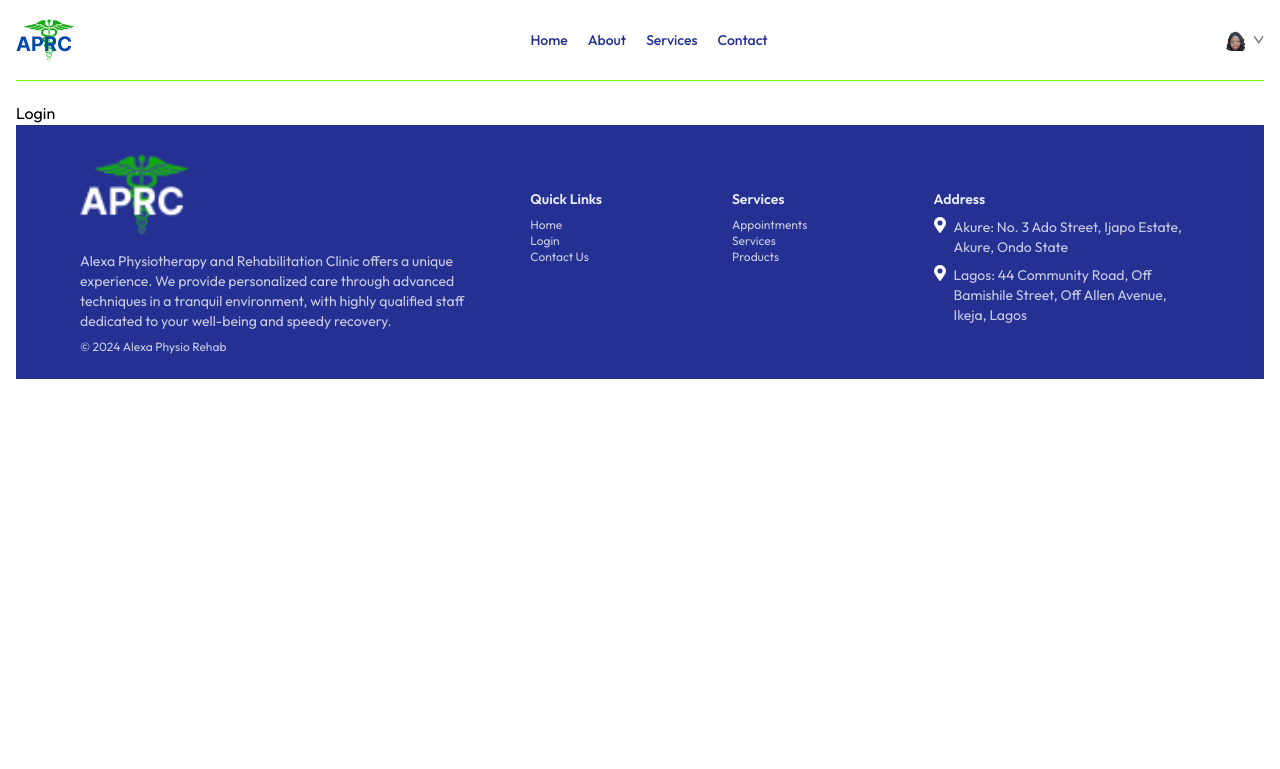
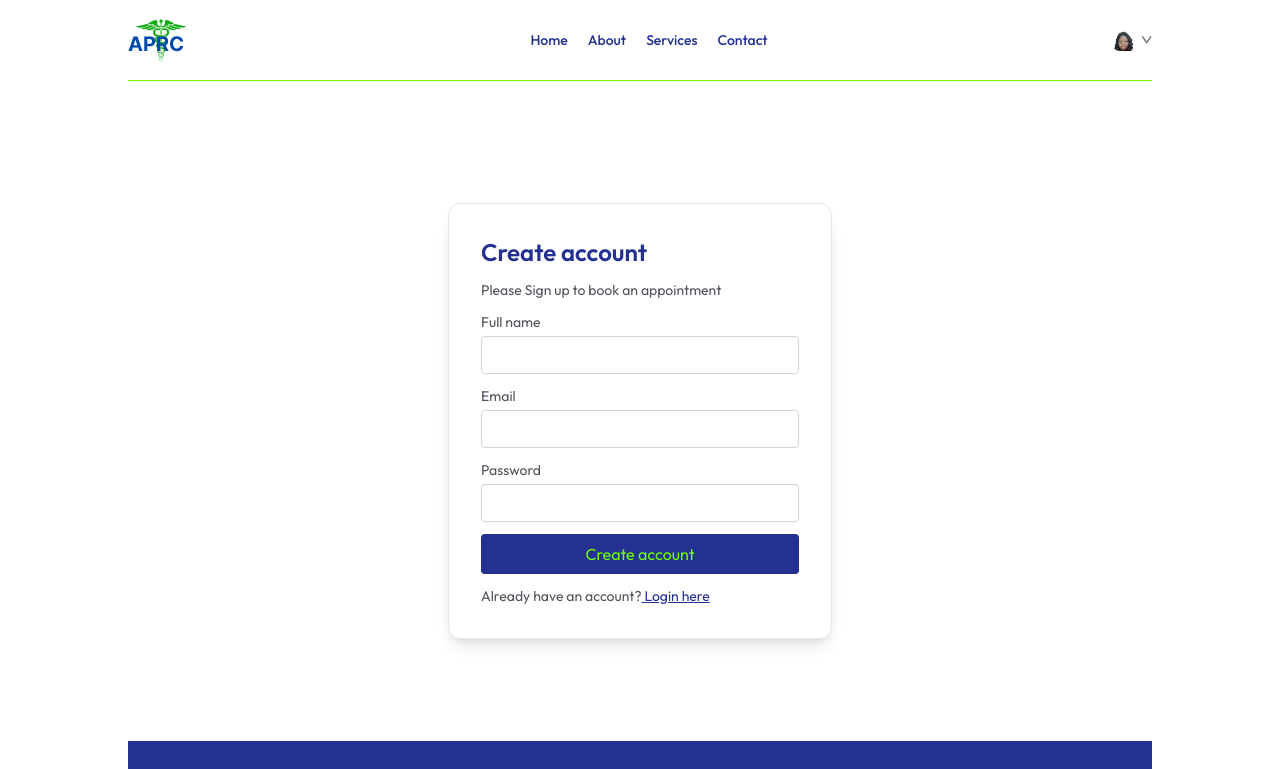
Before and after one commit to amooesther/alexa_physio_rehab, a React (Vite) app: page /login in a window 1280 px wide. Shown: the top 769 px of the page. Built offline with nearby package versions, Linux system fonts and the light colour scheme.

Commit message:
login page design and appointment list logic updated

```diff
--- a/src/App.jsx
+++ b/src/App.jsx
@@ -1,33 +1,36 @@
-import React from 'react'
-import {Route, Routes} from 'react-router-dom'
-import Home from '../src/Pages/Home.jsx'
-import About from '../src/Pages/About.jsx'
-import Contact from '../src/Pages/Contact.jsx'
-import Login from '../src/Pages/Login.jsx'
-import Appointments from '../src/Pages/Appointments.jsx'
-import Profile from '../src/Pages/Profile.jsx'
-import Service from '../src/Pages/Service.jsx'
-import MyAppointments from './Pages/MyAppointments.jsx'
-import Navbar from './Components/Navbar.jsx'
-import Footer from './Components/Footer.jsx'
+import React from 'react';
+import { Route, Routes } from 'react-router-dom';
+import Home from '../src/Pages/Home.jsx';
+import About from '../src/Pages/About.jsx';
+import Contact from '../src/Pages/Contact.jsx';
+import Login from '../src/Pages/Login.jsx';
+import Appointments from '../src/Pages/Appointments.jsx';
+import Profile from '../src/Pages/Profile.jsx';
+import Service from '../src/Pages/Service.jsx';
+import MyAppointments from './Pages/MyAppointments.jsx';
+import Navbar from './Components/Navbar.jsx';
+import Footer from './Components/Footer.jsx';
+import { AppointmentProvider } from './Contexts/AppointmentContext.jsx';
 
 const App = () => {
   return (
-    <div className='mx-4 sm:mx[10%]'>
-      <Navbar/>
-     <Routes>
-      <Route path='/' element={<Home/>}/>
-      <Route path='/about' element={<About/>}/>
-      <Route path='/contact' element={<Contact/>}/>
-      <Route path='/login' element={<Login/>}/>
-      <Route path='/appointment' element={<Appointments/>}/>
-      <Route path='/profile' element={<Profile/>}/>
-      <Route path='/services' element={<Service/>}/>
-      <Route path='/my-appointment' element={<MyAppointments/>}/>
-     </Routes>
-     <Footer/>
+    <div className='mx-4 sm:mx-[10%]'>
+      <Navbar />
+      <AppointmentProvider>
+        <Routes>
+          <Route path='/' element={<Home />} />
+          <Route path='/about' element={<About />} />
+          <Route path='/contact' element={<Contact />} />
+          <Route path='/login' element={<Login />} />
+          <Route path='/profile' element={<Profile />} />
+          <Route path='/services' element={<Service />} />
+          <Route path='/appointment' element={<Appointments />} />
+          <Route path='/my-appointment' element={<MyAppointments />} />
+        </Routes>
+      </AppointmentProvider>
+      <Footer />
     </div>
-  )
+  );
 }
 
-export default App
+export default App;
--- a/src/Components/Choose.jsx
+++ b/src/Components/Choose.jsx
@@ -29,9 +29,9 @@ const Choose = () => {
   <p className='text-base md:text-lg lg:text-xl text-white font-light'>
     Schedule your consultation today!
   </p>
-  <Link to='/appointment'><a className='flex items-center gap-2 bg-primary text-secondary px-8 py-3 rounded-full text-sm hover:scale-105 transition-all duration-300' href="">
+  <Link to='/appointment'><p className='flex items-center gap-2 bg-primary text-secondary px-8 py-3 rounded-full text-sm hover:scale-105 transition-all duration-300' href="">
     Book Appointment <img className='w-3' src={assets.arrow_icon} alt="Arrow icon" />
-  </a></Link>
+  </p></Link>
 </div>
 
 
--- a/src/Components/Hero.jsx
+++ b/src/Components/Hero.jsx
@@ -11,7 +11,7 @@ const Hero = () => {
         <div className='md:w-1/2 flex flex-col items-start justify-center gap-4 py-10 m-auto md:py[10vw] md:mb-[-30px] '>
             <p className='text-3xl md:text-4xl lg:text5xl text-primary font-semibold leading-tight md:leading-tight lg:leading-tight'>ALEXA PHYSIOTHERAPY AND REHABILITATION CLINIC</p>
             <p className='flex items-center text-white font-light w-full md:w-1/2 text-sm'>A conservative way of treatment, guiding you towards optimal health and well-being</p>
-          <Link to='/appointment'>  <a  className='flex items-center gap-2 bg-primary text-secondary px-8 py-3 rounded-full text-sm hover:scale-105 transition-all duration-300' href="">Book Appointment <img className='w-3' src={assets.arrow_icon} alt="" /></a></Link>
+          <Link to='/appointment'>  <p  className='flex items-center gap-2 bg-primary text-secondary px-8 py-3 rounded-full text-sm hover:scale-105 transition-all duration-300' href="">Book Appointment <img className='w-3' src={assets.arrow_icon} alt="" /></p></Link>
         </div>
         <div className='md:w-1/2 relative'>
             <img className='w-full md:absolute bottom-0 h-auto rounded-lg mb-4 md:mb-0' src={assets.about_image} alt="" />
--- a/src/Components/HeroTwo.jsx
+++ b/src/Components/HeroTwo.jsx
@@ -16,13 +16,13 @@ const HeroTwo = () => {
         <p className='text-base md:text-lg lg:text-xl  font-light leading-relaxed max-w-full md:max-w-[80%]'>
           We are dedicated to delivering outstanding physiotherapy treatment in a warm and supportive environment. Our approach focuses on treating the whole person, not just addressing the symptoms.
         </p>
-        <Link to='/services'><a
+        <Link to='/services'><p
           className='flex items-center gap-2 bg-primary text-secondary px-8 py-3 rounded-full text-sm hover:scale-105 transition-all duration-300'
           href=""
         >
           Learn More
           <img className='w-3' src={assets.arrow_icon} alt="" />
-        </a></Link>
+        </p></Link>
       </div>
     </div>
   )
--- /dev/null
+++ b/src/Contexts/AppointmentContext.jsx
@@ -0,0 +1,31 @@
+// AppointmentContext.js
+import React, { createContext, useContext, useState, useEffect } from 'react';
+
+const AppointmentContext = createContext();
+
+export const useAppointments = () => useContext(AppointmentContext);
+
+export const AppointmentProvider = ({ children }) => {
+  const [appointments, setAppointments] = useState([]);
+
+  useEffect(() => {
+    // Load appointments from local storage when the component mounts
+    const storedAppointments = JSON.parse(localStorage.getItem('appointments')) || [];
+    setAppointments(storedAppointments);
+  }, []);
+
+  const addAppointment = (appointment) => {
+    setAppointments((prevAppointments) => {
+      const updatedAppointments = [...prevAppointments, appointment];
+      // Save to local storage
+      localStorage.setItem('appointments', JSON.stringify(updatedAppointments));
+      return updatedAppointments;
+    });
+  };
+
+  return (
+    <AppointmentContext.Provider value={{ appointments, addAppointment }}>
+      {children}
+    </AppointmentContext.Provider>
+  );
+};
--- a/src/Pages/About.jsx
+++ b/src/Pages/About.jsx
@@ -18,7 +18,7 @@ const AboutUs = () => {
           <p className="text-base md:text-lg lg:text-xl font-light">
           We Restore, Maintain, and Enhance Our Patients' Mobility, Function, and Well-being.
           </p>
-         <Link to='/appointment'> <a className='flex w-48 items-center gap-2 bg-primary text-secondary px-4 py-3 rounded-full text-sm hover:scale-105 transition-all duration-300' href="">Book Appointment <img className='w-3' src={assets.arrow_icon} alt="" /></a></Link>
+         <Link to='/appointment'> <p className='flex w-48 items-center gap-2 bg-primary text-secondary px-4 py-3 rounded-full text-sm hover:scale-105 transition-all duration-300' href="">Book Appointment <img className='w-3' src={assets.arrow_icon} alt="" /></p></Link>
         </div>
 
         {/* Image Section */}
--- a/src/Pages/Login.jsx
+++ b/src/Pages/Login.jsx
@@ -1,9 +1,88 @@
-import React from 'react'
+import React, { useState } from 'react';
 
 const Login = () => {
+  const [state, setState] = useState("Sign Up");
+  const [email, setEmail] = useState('');
+  const [password, setPassword] = useState('');
+  const [name, setName] = useState('');
+
+  const onSubmitHandle = async (e) => {
+    e.preventDefault();
+
+    // Here you can handle the login or sign up logic
+    if (state === 'Sign Up') {
+      // Sign up logic
+      console.log("Signing up with:", { name, email, password });
+      // Reset form or show success message
+    } else {
+      // Login logic
+      console.log("Logging in with:", { email, password });
+      // Reset form or show success message
+    }
+
+    // Clear the form fields after submission
+    setEmail('');
+    setPassword('');
+    if (state === 'Sign Up') setName('');
+  };
+
   return (
-    <div>Login</div>
-  )
-}
+    <form onSubmit={onSubmitHandle} className='min-h-[80vh] flex items-center'>
+      <div className='flex flex-col gap-3 m-auto items-start p-8 min-w-[340px] sm:min-w-96 border rounded-xl text-zinc-600 text-sm shadow-lg'>
+        <p className='text-2xl font-semibold text-secondary'>{state === 'Sign Up' ? 'Create account' : 'Login'}</p>
+        <p>Please {state === 'Sign Up' ? 'Sign up' : 'Login'} to book an appointment</p>
 
-export default Login
+        {state === 'Sign Up' && (
+          <div className='w-full'>
+            <p>Full name</p>
+            <input
+              className='border border-zinc-300 rounded w-full p-2 mt-1'
+              type="text"
+              onChange={(e) => setName(e.target.value)}
+              value={name}
+              required
+            />
+          </div>
+        )}
+
+        <div className='w-full'>
+          <p>Email</p>
+          <input
+            className='border border-zinc-300 rounded w-full p-2 mt-1'
+            type="email"
+            onChange={(e) => setEmail(e.target.value)}
+            value={email}
+            required
+          />
+        </div>
+
+        <div className='w-full'>
+          <p>Password</p>
+          <input
+            className='border border-zinc-300 rounded w-full p-2 mt-1'
+            type="password"
+            onChange={(e) => setPassword(e.target.value)}
+            value={password}
+            required
+          />
+        </div>
+
+        <button className='bg-secondary text-primary w-full py-2 rounded text-base'>
+          {state === 'Sign Up' ? 'Create account' : 'Login'}
+        </button>
+
+        {state === 'Sign Up' ? (
+          <p>Already have an account?
+            <span onClick={() => setState('Login')} className='text-secondary underline cursor-pointer'> Login here</span>
+          </p>
+        ) : (
+          <p>Create a new account?
+            <span onClick={() => setState('Sign Up')} className='text-secondary underline cursor-pointer'> Click here</span>
+          </p>
+        )}
+      </div>
+    </form>
+  );
+};
+
+export default Login;
--- a/src/Pages/Service.jsx
+++ b/src/Pages/Service.jsx
@@ -18,7 +18,7 @@ const Service = () => {
           <p className="text-base md:text-lg lg:text-xl font-light">
             We are the best at what we do
           </p>
-        <Link to='/appointment'><a className='flex w-48 items-center gap-2 bg-primary text-secondary px-4 py-3 rounded-full text-sm hover:scale-105 transition-all duration-300' href="">Book Appointment <img className='w-3' src={assets.arrow_icon} alt="" /></a></Link>
+        <Link to='/appointment'><p className='flex w-48 items-center gap-2 bg-primary text-secondary px-4 py-3 rounded-full text-sm hover:scale-105 transition-all duration-300' href="">Book Appointment <img className='w-3' src={assets.arrow_icon} alt="" /></p></Link>
         </div>
 
         {/* Image Section */}
```
Also changed, not shown: src/Pages/Appointments.jsx (+22 -1 lines), src/Pages/MyAppointments.jsx (+30 -5 lines).
